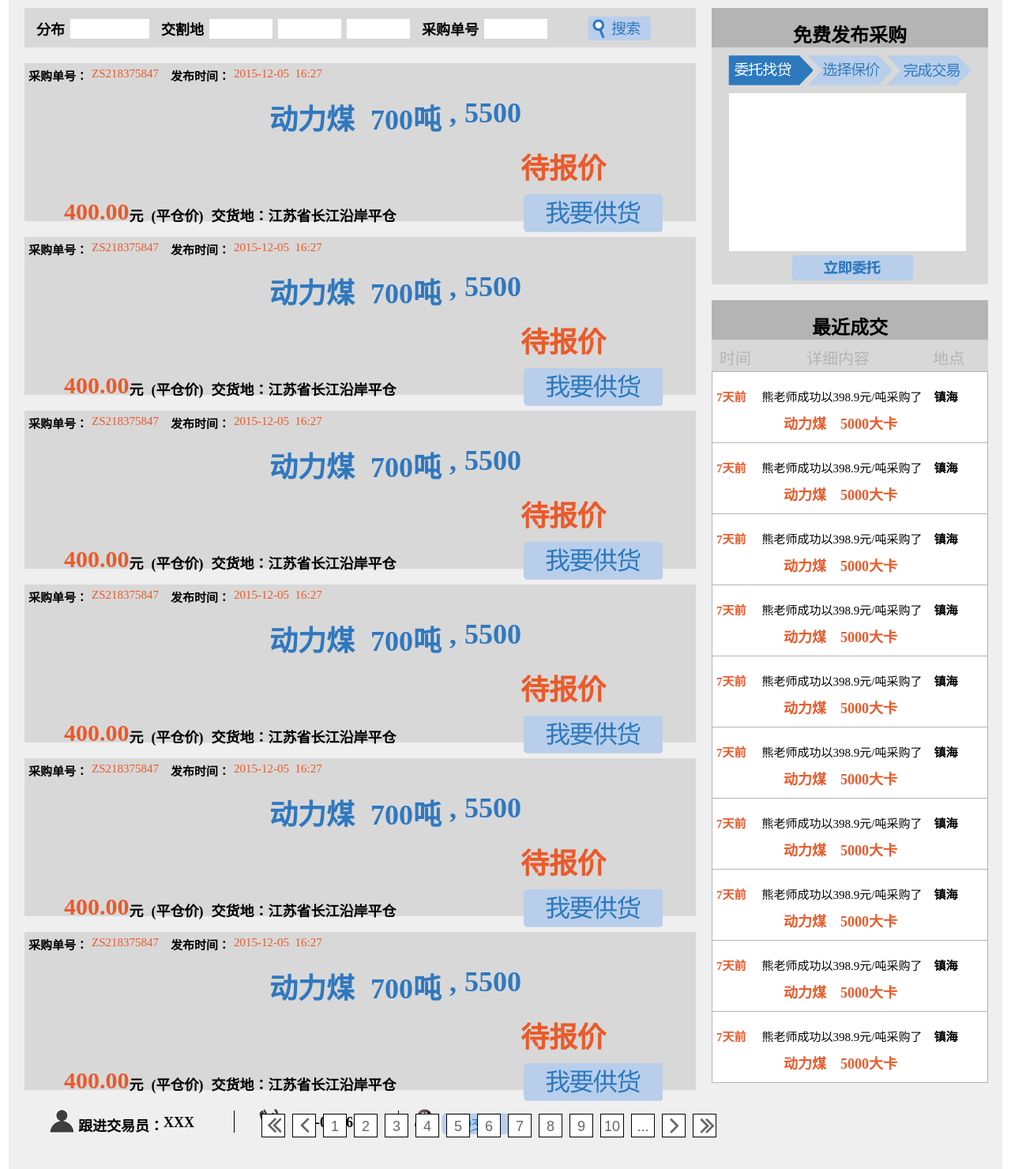
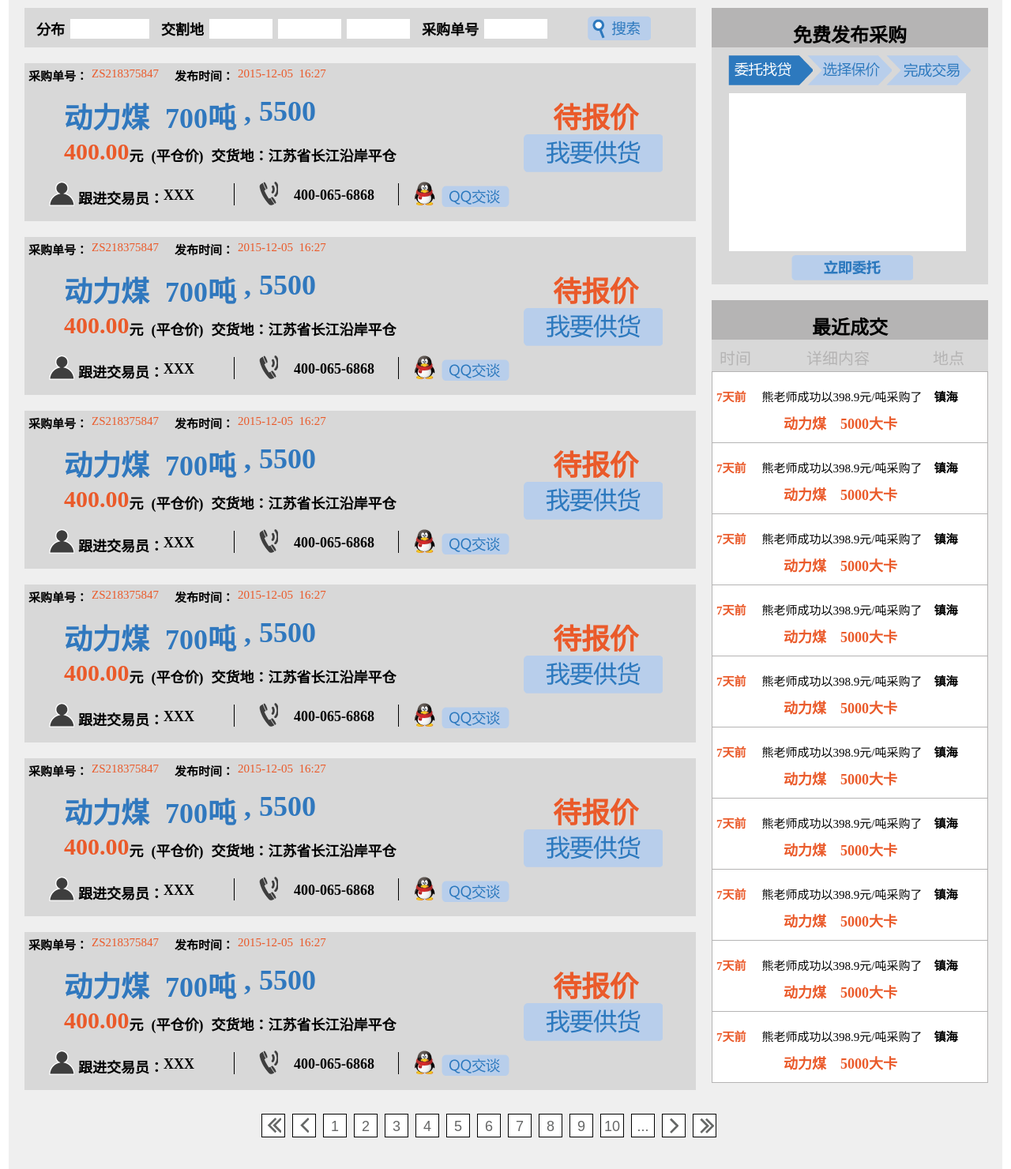
Before and after one commit to FacatZ/zhaomeibao, a Python web app: template app/templates/purchase/purchase.html in a window 1280 px wide. Shown: the whole page at 79% size. Run offline with Jinja, Linux system fonts and the light colour scheme; the template is opened without the code that fills it, so the values that code supplies are empty.

Commit message:
修改了采购页面

```diff
--- a/app/templates/purchase/purchase.html
+++ b/app/templates/purchase/purchase.html
@@ -19,100 +19,148 @@
       </div>
 
       <div class="main-infor">
+        <div class="main-infor-lineone">
             <p1>采购单号：</p1>
             <p2>ZS218375847</p2>
             <p1>发布时间：</p1>
             <p3>2015-12-05&nbsp;&nbsp;16:27</p3>
+        </div>
+        <div class="main-infor-linetwo">
             <p4>动力煤</p4><p41>700吨</p41><p43>,</p43><p42>5500</p42>
             <p7>待报价</p7>
+        </div>
+        <div class="main-infor-linethree">
             <p5>400.00</p5>
             <p6>元</p6><p61>(平仓价)</p61><p62>交货地：</p62><p63>江苏省长江沿岸平仓</p63>
             <a href="#"><img src="picture/cut_19.png"></a>
+        </div>
+        <div class="main-infor-linefour">
             <img src="picture/cut_29.png">
             <p8>跟进交易员：</p8><p81>XXX</p81><div class="line"></div>
             <img src="picture/cut_26.png">
             <p9>400-065-6868</p9><div class="line-two"></div>
             <div><a href="#"><img src="picture/cut_22.png"></a></div>
         </div>
+      </div>
       <div class="main-infor">
+        <div class="main-infor-lineone">
             <p1>采购单号：</p1>
             <p2>ZS218375847</p2>
             <p1>发布时间：</p1>
             <p3>2015-12-05&nbsp;&nbsp;16:27</p3>
+        </div>
+        <div class="main-infor-linetwo">
             <p4>动力煤</p4><p41>700吨</p41><p43>,</p43><p42>5500</p42>
             <p7>待报价</p7>
+        </div>
+        <div class="main-infor-linethree">
             <p5>400.00</p5>
             <p6>元</p6><p61>(平仓价)</p61><p62>交货地：</p62><p63>江苏省长江沿岸平仓</p63>
             <a href="#"><img src="picture/cut_19.png"></a>
+        </div>
+        <div class="main-infor-linefour">
             <img src="picture/cut_29.png">
             <p8>跟进交易员：</p8><p81>XXX</p81><div class="line"></div>
             <img src="picture/cut_26.png">
             <p9>400-065-6868</p9><div class="line-two"></div>
             <div><a href="#"><img src="picture/cut_22.png"></a></div>
         </div>
+      </div>
       <div class="main-infor">
+        <div class="main-infor-lineone">
             <p1>采购单号：</p1>
             <p2>ZS218375847</p2>
             <p1>发布时间：</p1>
             <p3>2015-12-05&nbsp;&nbsp;16:27</p3>
+        </div>
+        <div class="main-infor-linetwo">
             <p4>动力煤</p4><p41>700吨</p41><p43>,</p43><p42>5500</p42>
             <p7>待报价</p7>
+        </div>
+        <div class="main-infor-linethree">
             <p5>400.00</p5>
             <p6>元</p6><p61>(平仓价)</p61><p62>交货地：</p62><p63>江苏省长江沿岸平仓</p63>
             <a href="#"><img src="picture/cut_19.png"></a>
+        </div>
+        <div class="main-infor-linefour">
             <img src="picture/cut_29.png">
             <p8>跟进交易员：</p8><p81>XXX</p81><div class="line"></div>
             <img src="picture/cut_26.png">
             <p9>400-065-6868</p9><div class="line-two"></div>
             <div><a href="#"><img src="picture/cut_22.png"></a></div>
         </div>
+      </div>
       <div class="main-infor">
+        <div class="main-infor-lineone">
             <p1>采购单号：</p1>
             <p2>ZS218375847</p2>
             <p1>发布时间：</p1>
             <p3>2015-12-05&nbsp;&nbsp;16:27</p3>
+        </div>
+        <div class="main-infor-linetwo">
             <p4>动力煤</p4><p41>700吨</p41><p43>,</p43><p42>5500</p42>
             <p7>待报价</p7>
+        </div>
+        <div class="main-infor-linethree">
             <p5>400.00</p5>
             <p6>元</p6><p61>(平仓价)</p61><p62>交货地：</p62><p63>江苏省长江沿岸平仓</p63>
             <a href="#"><img src="picture/cut_19.png"></a>
+        </div>
+        <div class="main-infor-linefour">
             <img src="picture/cut_29.png">
             <p8>跟进交易员：</p8><p81>XXX</p81><div class="line"></div>
             <img src="picture/cut_26.png">
             <p9>400-065-6868</p9><div class="line-two"></div>
             <div><a href="#"><img src="picture/cut_22.png"></a></div>
         </div>
+      </div>
       <div class="main-infor">
+        <div class="main-infor-lineone">
             <p1>采购单号：</p1>
             <p2>ZS218375847</p2>
             <p1>发布时间：</p1>
             <p3>2015-12-05&nbsp;&nbsp;16:27</p3>
+        </div>
+        <div class="main-infor-linetwo">
             <p4>动力煤</p4><p41>700吨</p41><p43>,</p43><p42>5500</p42>
             <p7>待报价</p7>
+        </div>
+        <div class="main-infor-linethree">
             <p5>400.00</p5>
             <p6>元</p6><p61>(平仓价)</p61><p62>交货地：</p62><p63>江苏省长江沿岸平仓</p63>
             <a href="#"><img src="picture/cut_19.png"></a>
+        </div>
+        <div class="main-infor-linefour">
             <img src="picture/cut_29.png">
             <p8>跟进交易员：</p8><p81>XXX</p81><div class="line"></div>
             <img src="picture/cut_26.png">
             <p9>400-065-6868</p9><div class="line-two"></div>
             <div><a href="#"><img src="picture/cut_22.png"></a></div>
         </div>
+      </div>
       <div class="main-infor">
+        <div class="main-infor-lineone">
             <p1>采购单号：</p1>
             <p2>ZS218375847</p2>
             <p1>发布时间：</p1>
             <p3>2015-12-05&nbsp;&nbsp;16:27</p3>
+        </div>
+        <div class="main-infor-linetwo">
             <p4>动力煤</p4><p41>700吨</p41><p43>,</p43><p42>5500</p42>
             <p7>待报价</p7>
+        </div>
+        <div class="main-infor-linethree">
             <p5>400.00</p5>
             <p6>元</p6><p61>(平仓价)</p61><p62>交货地：</p62><p63>江苏省长江沿岸平仓</p63>
             <a href="#"><img src="picture/cut_19.png"></a>
+        </div>
+        <div class="main-infor-linefour">
             <img src="picture/cut_29.png">
             <p8>跟进交易员：</p8><p81>XXX</p81><div class="line"></div>
             <img src="picture/cut_26.png">
             <p9>400-065-6868</p9><div class="line-two"></div>
             <div><a href="#"><img src="picture/cut_22.png"></a></div>
+        </div>
       </div>
 
       <div class="entrust">
--- a/app/templates/style/purchase.css
+++ b/app/templates/style/purchase.css
@@ -6,6 +6,7 @@
   	width:1258px;
   	margin:0 auto;
   	padding:0px;
+    font-family:normal;
   }
   .main{
   	width:1258px;
@@ -55,7 +56,14 @@
   	background-color:rgb(216,216,216);
   	float:left;
   }
-  .main-infor p1{
+  .main-infor-lineone{
+    width:850px;
+    height:20px;
+    float:left;
+  }
+  .main-infor-lineone p1{
+    width:75px;
+    height:15px;
   	margin-top:5px;
   	margin-left:5px;
   	font-size:15px;
@@ -63,7 +71,9 @@
   	color:black;
   	float:left;
   }
-  .main-infor p2{
+  .main-infor-lineone p2{
+    width:90px;
+    height:15px;
   	margin-top:5px;
   	margin-left:5px;
     margin-right:10px;
@@ -71,15 +81,22 @@
   	color:EA5A2A;
   	float:left;
   }
-  .main-infor p3{
+  .main-infor-lineone p3{
+    width:122.5px;
+    height:15px;
   	margin-top:5px;
   	margin-left:5px;
-  	margin-right:350px;
+  	margin-right:450px;
   	font-size:15px;
   	color:EA5A2A;
   	float:left;
   }
-  .main-infor p4{
+  .main-infor-linetwo{
+    width:850px;
+    height:70px;
+    float:left;
+  }
+  .main-infor-linetwo p4{
   	margin-top:20px;
   	margin-left:50px;
   	font-size:36px;
@@ -87,7 +104,7 @@
   	color:3078BE;
   	float:left;
   }
-  .main-infor p41{
+  .main-infor-linetwo p41{
     margin-top:20px;
     margin-left:20px;
     font-size:36px;
@@ -95,16 +112,7 @@
     color:3078BE;
     float:left;
   }
-  .main-infor p42{
-    margin-top:20px;
-    margin-left:10px;
-    margin-right:200px;
-    font-size:36px;
-    font-weight:bold;
-    color:3078BE;
-    float:left;
-  }
-  .main-infor p43{
+  .main-infor-linetwo p42{
     margin-top:20px;
     margin-left:10px;
     font-size:36px;
@@ -112,66 +120,84 @@
     color:3078BE;
     float:left;
   }
-  .main-infor p7{
+  .main-infor-linetwo p43{
+    margin-top:20px;
+    margin-left:10px;
+    font-size:36px;
+    font-weight:bold;
+    color:3078BE;
+    float:left;
+  }
+  .main-infor-linetwo p7{
   	margin-top:20px;
-  	margin-left:100px;
+  	margin-left:300px;
   	font-size:36px;
   	font-weight:bold;
   	color:EA5A2A;
   	float:left;
   }
-  .main-infor p5{
-  	margin-top:15px;
+  .main-infor-linethree{
+    width:850px;
+    height:50px;
+    float:left;
+  }
+  .main-infor-linethree p5{
+  	margin-top:5px;
   	margin-left:50px;
   	font-size:30px;
   	font-weight:bold;
   	color:EA5A2A;
   	float:left;
   }
-  .main-infor p6{
-  	margin-top:23px;
+  .main-infor-linethree p6{
+  	margin-top:13px;
   	margin-right:;
   	font-size:18px;
   	font-weight:bold;
   	color:black;
   	float:left;
   }
-  .main-infor p61{
-    margin-top:23px;
+  .main-infor-linethree p61{
+    margin-top:13px;
     margin-left:10px;
     font-size:18px;
     font-weight:bold;
     color:black;
     float:left;
   }
-  .main-infor p62{
-    margin-top:23px;
+  .main-infor-linethree p62{
+    margin-top:13px;
     margin-left:10px;
     font-size:18px;
     font-weight:bold;
     color:black;
     float:left;
   }
-  .main-infor p63{
-    margin-top:23px;
+  .main-infor-linethree p63{
+    margin-top:13px;
     margin-right:;
     font-size:18px;
     font-weight:bold;
     color:black;
     float:left;
   }
-  .main-infor a img{
+  .main-infor-linethree a img{
     margin-left:160px;
-    margin-top:10px;
-    margin-right:0px;
+    margin-top:0px;
+    margin-right:32px;
     float:left;
   }
-  .main-infor img{
-  	margin-left:30px;
-  	margin-top:10px;
-  	float:left;
+  .main-infor-linefour{
+    float:left;
+    width:850px;
+    height:55px;
   }
-  .main-infor p8{
+  .main-infor-linefour img{
+    margin-left:30px;
+    margin-top:10px;
+    float:left;
+  }
+  .main-infor-linefour p8{
   	margin-left:5px;
   	margin-top:17px;
   	font-size:18px;
@@ -179,14 +205,14 @@
   	font-weight:bold;
   	float:left;
   }
-  .main-infor p81{
+  .main-infor-linefour p81{
     margin-top:17px;
     font-size:18px;
     color:black;
     font-weight:bold;
     float:left;
   }
-  .main-infor p9{
+  .main-infor-linefour p9{
     margin-left:20px;
     margin-top:17px;
     font-size:18px;
@@ -214,7 +240,7 @@
   	background-color:black;
   	float:left;
   }
-  .main-infor div a img{
+  .main-infor-linefour div a img{
     margin:0px;
     padding:0px;
     margin-top:10px;
```
Lines whose indentation alone changed are shown as unchanged.
